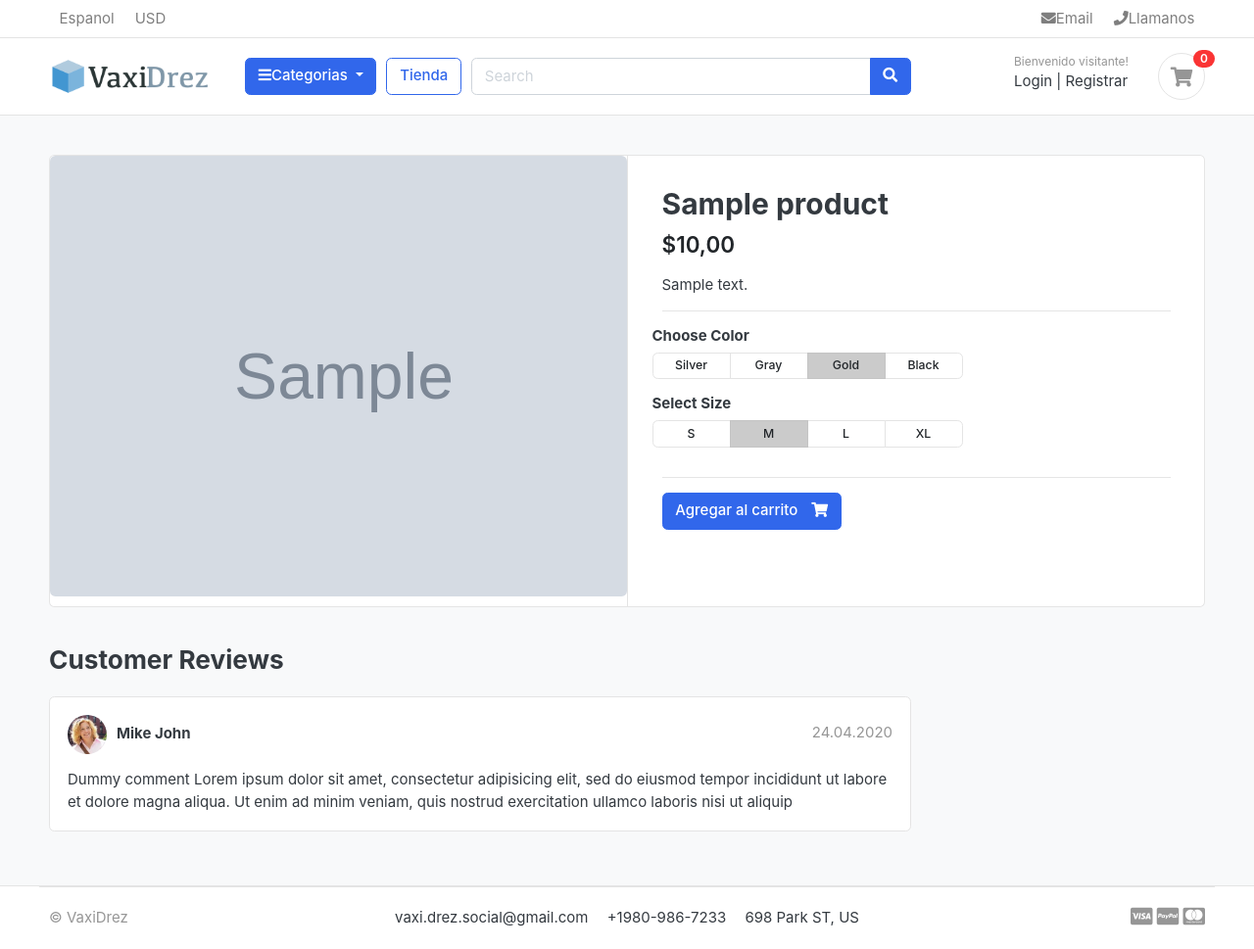
After one commit to JuanitoOrtega/ecommerce-django, a Django app: a page that uses templates/store/product_details.html in a window 1280 px wide. The commit adds this page. Shown: the whole page at 98% size. Run offline with Django 4.2, Linux system fonts and the light colour scheme; tables that the repository leaves empty hold one stand-in row (values such as "Sample post"); grey boxes marked "Sample" are stand-in pictures; some web fonts are replaced.

Commit message:
single page product

```diff
--- a/category/models.py
+++ b/category/models.py
@@ -1,11 +1,10 @@
-from audioop import reverse
-from distutils.command import upload
 from django.db import models
 from django.urls import reverse
 
 # Create your models here.
 class Category(models.Model):
-  category_name = models.CharField('Categoría', max_length=30, unique=True)
+  category_name = models.CharField('Categoría', max_length=50, unique=True)
+  short_name = models.CharField('Nombre corto', max_length=30, blank=True)
   description = models.CharField('Descripción', max_length=255, blank=True)
   slug = models.CharField(max_length=100, unique=True)
   cat_image = models.ImageField('Imagen', upload_to='photos/categories', blank=True)
--- a/store/models.py
+++ b/store/models.py
@@ -1,7 +1,5 @@
-from email.policy import default
-from enum import unique
 from django.db import models
-
+from django.urls import reverse
 from category.models import Category
 
 # Create your models here.
@@ -17,5 +15,8 @@ class Product(models.Model):
   created_date = models.DateTimeField('Fecha de creación', auto_now_add=True)
   modified_date = models.DateTimeField('Última actualización', auto_now=True)
 
+  def get_url(self):
+    return reverse('product_details', args=[self.category.slug, self.slug])
+
   def __str__(self):
     return self.product_name
--- a/store/urls.py
+++ b/store/urls.py
@@ -3,5 +3,6 @@ from . import views
 
 urlpatterns = [
     path('', views.store, name='store'),
-    path('<slug:category_slug>', views.store, name='products_by_category'),
+    path('<slug:category_slug>/', views.store, name='products_by_category'),
+    path('<slug:category_slug>/<slug:product_slug>/', views.product_details, name='product_details'),
 ]
--- a/store/views.py
+++ b/store/views.py
@@ -1,3 +1,4 @@
+from multiprocessing import context
 from django.shortcuts import render, get_object_or_404
 from .models import Product
 from category.models import Category
@@ -21,3 +22,16 @@ def store(request, category_slug=None):
   }
 
   return render(request, 'store/store.html', context)
+
+
+def product_details(request, category_slug, product_slug):
+  try:
+    single_product = Product.objects.get(category__slug=category_slug, slug=product_slug)
+  except Exception as e:
+    raise e
+
+  context = {
+    'single_product': single_product,
+  }
+
+  return render(request, 'store/product_details.html', context)
--- a/templates/home.html
+++ b/templates/home.html
@@ -29,11 +29,11 @@
         {% for product in products %}
         <div class="col-md-3">
           <div class="card card-product-grid">
-            <a href="./product-detail.html" class="img-wrap">
+            <a href="{{ product.get_url }}" class="img-wrap">
               <img src="{{ product.images.url }}" alt="{{ product.product_name }}" />
             </a>
             <figcaption class="info-wrap">
-              <a href="./product-detail.html" class="title">{{ product.product_name }}</a>
+              <a href="{{ product.get_url }}" class="title">{{ product.product_name }}</a>
               <div class="price mt-1">${{ product.price }}</div>
               <!-- price-wrap.// -->
             </figcaption>
--- /dev/null
+++ b/templates/store/product_details.html
@@ -0,0 +1,109 @@
+{% extends 'base.html' %}
+{% block content %}
+  <section class="section-content padding-y bg">
+    <div class="container">
+
+      <!-- ============================ COMPONENT 1 ================================= -->
+      <div class="card">
+        <div class="row no-gutters">
+          <aside class="col-md-6">
+            <article class="gallery-wrap">
+              <div class="img-big-wrap">
+                <a href="#"><img src="{{ single_product.images.url }}"></a>
+              </div> <!-- img-big-wrap.// -->
+
+            </article> <!-- gallery-wrap .end// -->
+          </aside>
+          <main class="col-md-6 border-left">
+            <article class="content-body">
+
+              <h2 class="title">{{ single_product.product_name }}</h2>
+
+              <div class="mb-3">
+                <var class="price h4">${{ single_product.price }}</var>
+              </div>
+
+              <p>{{ single_product.description }}</p>
+
+              <hr>
+              <div class="row">
+                <div class="item-option-select">
+                  <h6>Choose Color</h6>
+                  <div class="btn-group btn-group-sm btn-group-toggle" data-toggle="buttons">
+                    <label class="btn btn-light">
+                      <input type="radio" name="radio_color"> Silver
+                    </label>
+                    <label class="btn btn-light">
+                      <input type="radio" name="radio_color" > Gray
+                    </label>
+                    <label class="btn btn-light active">
+                      <input type="radio" name="radio_color checked"> Gold
+                    </label>
+                    <label class="btn btn-light">
+                      <input type="radio" name="radio_color"> Black
+                    </label>
+                  </div>
+                </div>
+              </div> <!-- row.// -->
+              <div class="row">
+                <div class="item-option-select">
+                  <h6>Select Size</h6>
+                  <div class="btn-group btn-group-sm btn-group-toggle" data-toggle="buttons">
+                    <label class="btn btn-light">
+                      <input type="radio" name="radio_color"> S
+                    </label>
+                    <label class="btn btn-light active">
+                      <input type="radio" name="radio_color" checked> M
+                    </label>
+                    <label class="btn btn-light">
+                      <input type="radio" name="radio_color"> L
+                    </label>
+                    <label class="btn btn-light">
+                      <input type="radio" name="radio_color"> XL
+                    </label>
+                  </div>
+                </div>
+              </div> <!-- row.// -->
+              <hr>
+              {% if single_product.stock <= 0 %}
+              <div class="alert alert-danger" role="alert">
+                <strong>Producto agotado</strong>
+              </div>
+              {% else %}
+              <a href="./product-detail.html" class="btn  btn-primary"> <span class="text">Agregar al carrito</span> <i class="fas fa-shopping-cart"></i></a>
+              {% endif %}
+            </article> <!-- product-info-aside .// -->
+          </main> <!-- col.// -->
+        </div> <!-- row.// -->
+      </div> <!-- card.// -->
+      <!-- ============================ COMPONENT 1 END .// ================================= -->
+
+      <br>
+
+      <div class="row">
+        <div class="col-md-9">
+
+          <header class="section-heading">
+            <h3>Customer Reviews</h3>
+          </header>
+
+          <article class="box mb-3">
+            <div class="icontext w-100">
+              <img src="./images/avatars/avatar1.jpg" class="img-xs icon rounded-circle">
+              <div class="text">
+                <span class="date text-muted float-md-right">24.04.2020</span>
+                <h6 class="mb-1">Mike John</h6>
+              </div>
+            </div> <!-- icontext.// -->
+            <div class="mt-3">
+              <p>Dummy comment Lorem ipsum dolor sit amet, consectetur adipisicing elit, sed do eiusmod tempor incididunt ut labore et dolore magna aliqua. Ut enim ad minim veniam, quis nostrud exercitation ullamco laboris nisi ut aliquip</p>
+            </div>
+          </article>
+
+        </div> <!-- col.// -->
+      </div> <!-- row.// -->
+
+    </div> <!-- container .//  -->
+  </section>
+  <!-- ========================= SECTION CONTENT END// ========================= -->
+{% endblock content %}
```
Also changed, not shown: templates/store/store.html (+10 -5 lines), category/migrations/0002_category_short_name_alter_category_category_name.py (added).
